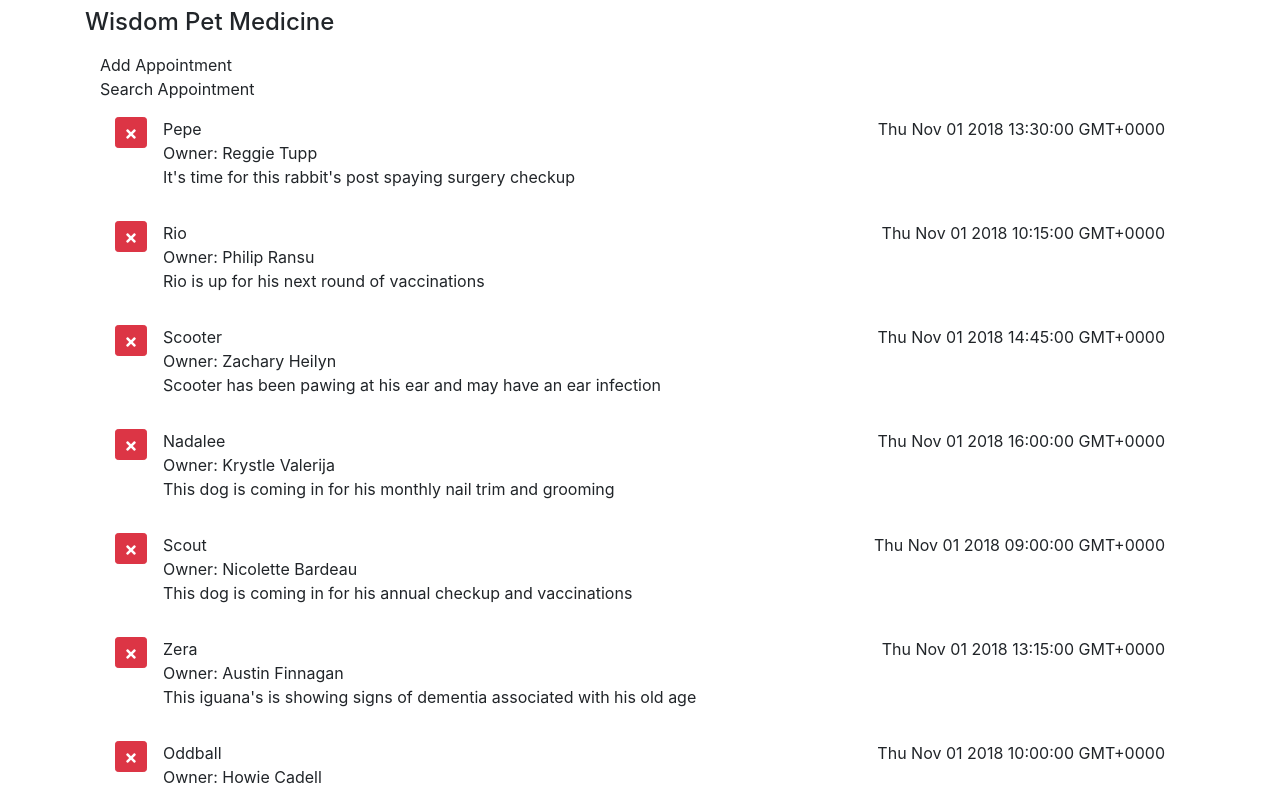
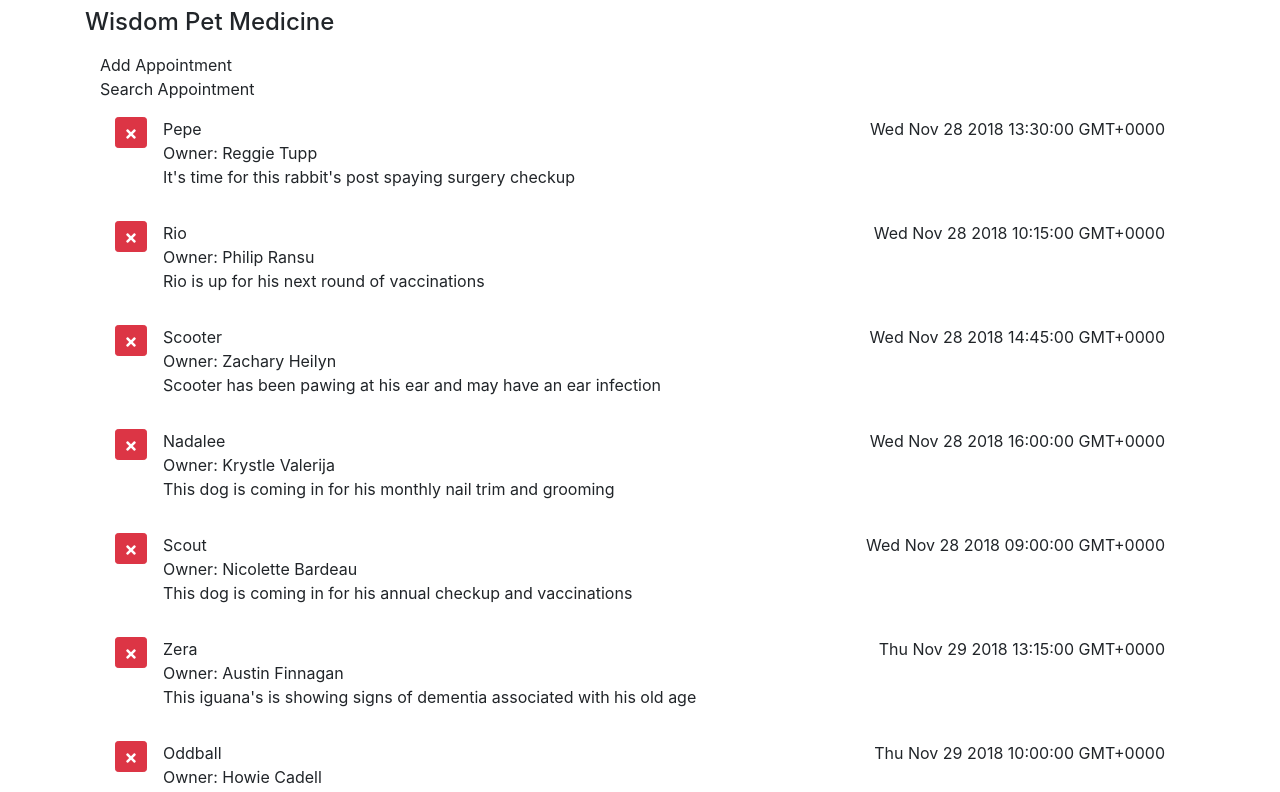
Before and after one commit to at0082a/react-web-interface, a React (Create React App) app: page / in a window 1280 px wide. Shown: the top 792 px of the page. Built offline with nearby package versions, Linux system fonts and the light colour scheme.

Commit message:
added a delete appointment event handler

```diff
--- a/src/App.js
+++ b/src/App.js
@@ -10,6 +10,7 @@ class App extends Component {
     this.state = {
       myAppointments : []
     };
+    this.deleteAppointment = this.deleteAppointment.bind(this);
   }
 
   componentDidMount () {
@@ -18,6 +19,13 @@ class App extends Component {
     .then(items => {
       this.setState({myAppointments: items});
     });
+  }
+
+  deleteAppointment(apt) {
+    console.log(apt);
+    let appts = this.state.myAppointments;
+    let updatedAppts = appts.filter((item, index) => index !== apt);
+    this.setState({myAppointments: updatedAppts});
   }
 
   render () {
@@ -31,7 +39,7 @@ class App extends Component {
               <div className="container">
                 <AddAppointment/>
                 <SearchAppointment/>
-                  <ListAppointment appointments={appointments}/>
+                <ListAppointment appointments={appointments} deleteAppointment={this.deleteAppointment}/>
               </div>
             </div>
           </div>
--- a/src/components/listAppointment.js
+++ b/src/components/listAppointment.js
@@ -3,15 +3,22 @@ import { FaTimes } from 'react-icons/fa';
 import Moment from 'react-moment';
 
 export default class ListAppointment extends Component {
+
+  constructor(props) {
+    super(props);
+    this.state = {
+    };
+  }
+
   render() {
     return (
       <div className="appointment-list item-list mb-3">
 
       {this.props.appointments.map((item, i) => {
           return (
-        <div key={i} className="pet-item col media py-3">
+        <div key={i} onClick={(e) => {this.props.deleteAppointment(i)}} className="pet-item col media py-3">
           <div className="mr-3">
-              <button className="pet-delete btn btn-sm btn-danger">
+              <button className="pet-delete btn btn-sm btn-danger" >
                 <FaTimes/>
               </button>
           </div>
@@ -20,10 +27,9 @@ export default class ListAppointment extends Component {
               <div className="pet-head d-flex">
                 <span className="pet-name">{item.petName}</span>
                 <span className="apt-date ml-auto">
-                  <Moment
-                  date={item.aptDate}
-                  parse="YYYY-MM-dd hh:mm"
-                  />
+                  <Moment parse="YYYY/MM/DD h:mma">
+                    {item.aptDate}
+                  </Moment>
                 </span>
               </div>
 
```
Lines whose indentation alone changed are shown as unchanged.
